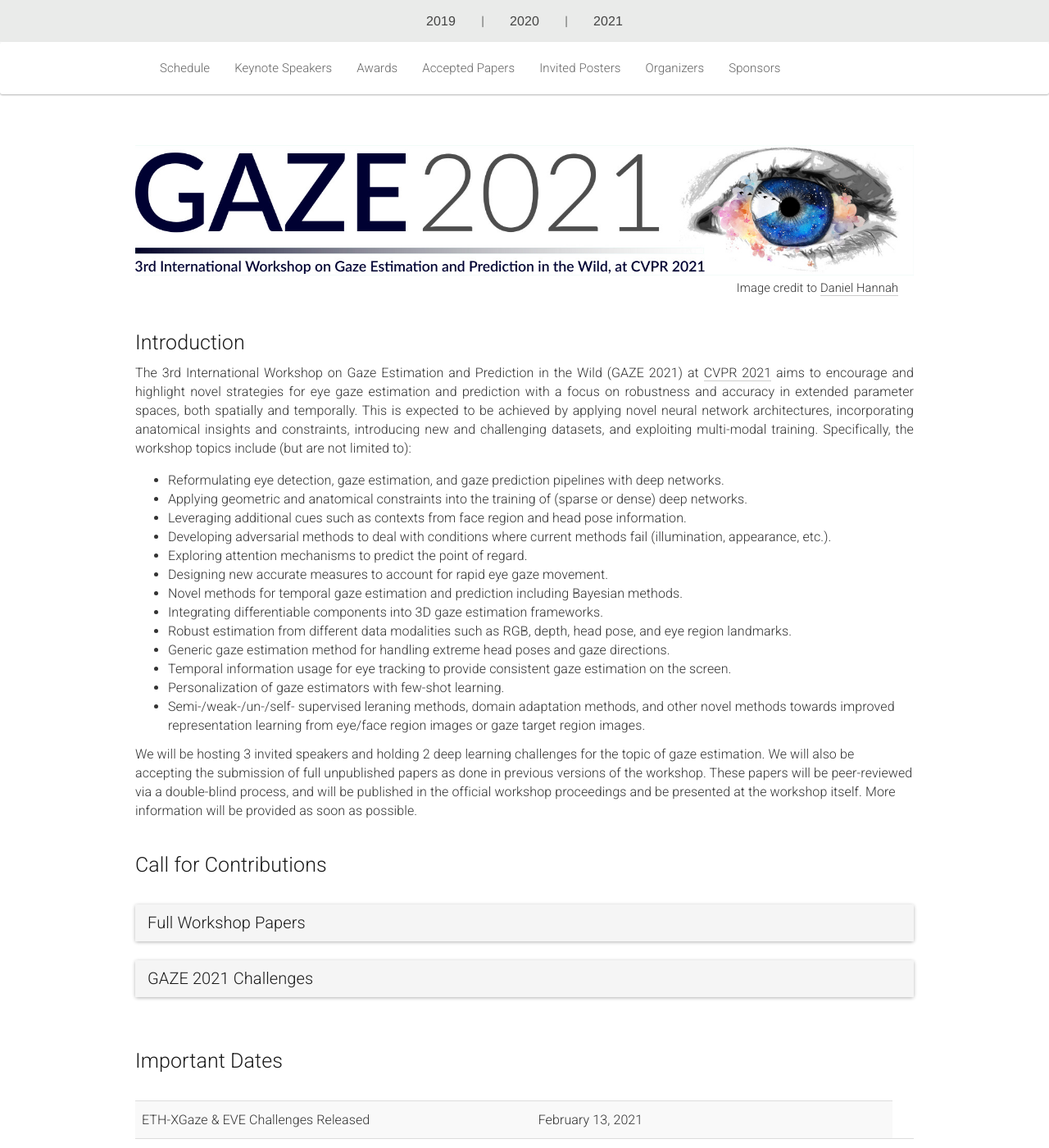
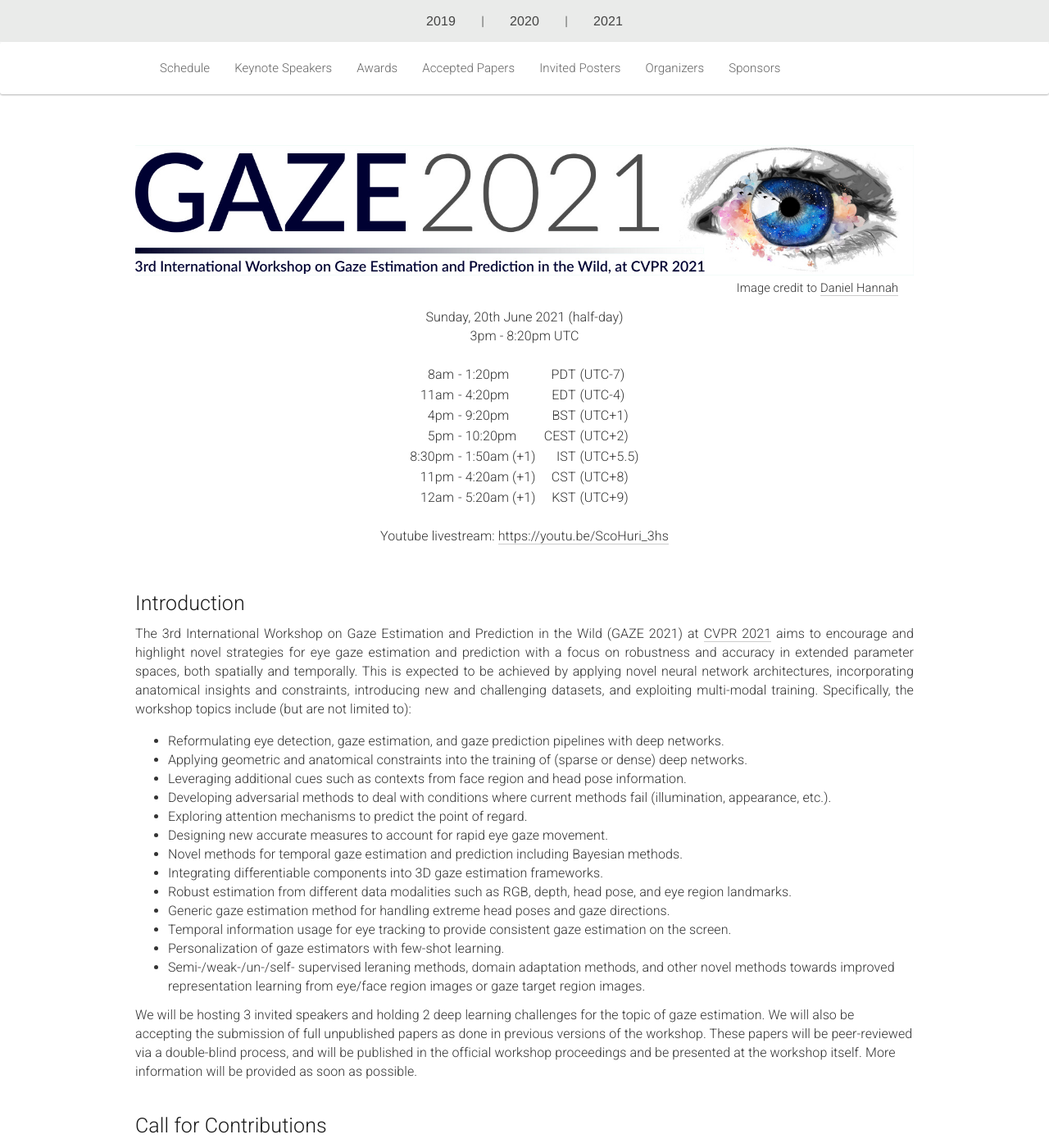
Before and after one commit to gazeworkshop/gazeworkshop.github.io, a Jekyll site: the page built from _pages/home_2021.md, in a window 1280 px wide and 1400 px high. Shown: the whole window at 82% size. Built offline with Jekyll 4.4.1, drawn with Linux system fonts in a browser that asks for light colours; nearby versions of some CDN libraries; some of the changed text lies outside the part shown.

Commit message:
Declare time more, and add Youtube link

```diff
--- a/_pages/home_2021.md
+++ b/_pages/home_2021.md
@@ -15,7 +15,34 @@ acknowledgements: ""
   <div class="col-xs-12">
     <img class="img-fluid" src="{{ "img/banner.jpg" | prepend:site.baseurl }}">
     <small style="float:right;margin-top:1mm;margin-right:5mm;">Image credit to <a href="https://pixabay.com/users/danielhannah-8058574" target="_blank">Daniel Hannah</a></small>
-    <!--<center>Date TBD, half-day</center>-->
+    <br><br>
+    <p><center>
+      Sunday, 20th June 2021 (half-day)
+      <br>
+      3pm - 8:20pm UTC
+      <br><br>
+      <table id="top-table">
+        <style>
+	  #top-table td {
+	    padding: 1px 5px;
+	  }
+	  #top-table td:nth-child(1),
+	  #top-table td:nth-child(3) {
+	    text-align: right;
+	    padding-right: 0px;
+	  }
+	</style>
+        <tr><td>8am   </td><td>- 1:20pm     </td><td> PDT</td><td>(UTC-7)  </td></tr>
+        <tr><td>11am  </td><td>- 4:20pm     </td><td> EDT</td><td>(UTC-4)  </td></tr>
+        <tr><td>4pm   </td><td>- 9:20pm     </td><td> BST</td><td>(UTC+1)  </td></tr>
+        <tr><td>5pm   </td><td>- 10:20pm    </td><td>CEST</td><td>(UTC+2)  </td></tr>
+        <tr><td>8:30pm</td><td>- 1:50am (+1)</td><td> IST</td><td>(UTC+5.5)</td></tr>
+        <tr><td>11pm  </td><td>- 4:20am (+1)</td><td> CST</td><td>(UTC+8)  </td></tr>
+        <tr><td>12am  </td><td>- 5:20am (+1)</td><td> KST</td><td>(UTC+9)  </td></tr>
+      </table>
+      <br>
+      Youtube livestream: <a href="https://youtu.be/ScoHuri_3hs" target="_blank">https://youtu.be/ScoHuri_3hs</a>
+    </center></p>
   </div>
 </div><br>
 
@@ -180,6 +207,13 @@ We will be hosting 3 invited speakers and holding 2 deep learning challenges for
   <div class="col-xs-12"><a class="anchor" id="schedule"></a>
      <h2>Workshop Schedule</h2>
      <br>
+     <p>
+       Attending:
+       <ul>
+         <li>Registered CVPR attendees can find the relevant Zoom and Gatherly links at <a target="_blank" href="https://www.eventscribe.net/2021/2021CVPR/login.asp">https://www.eventscribe.net/2021/2021CVPR/login.asp</a></li>
+	 <li>Others are welcome to join our livestream at <a href="https://youtu.be/ScoHuri_3hs">https://youtu.be/ScoHuri_3hs</a></li>
+       </ul>
+     </p>
      <table class="table schedule" style="border:none !important;">
       <thead class="thead-light">
         <tr>
```
